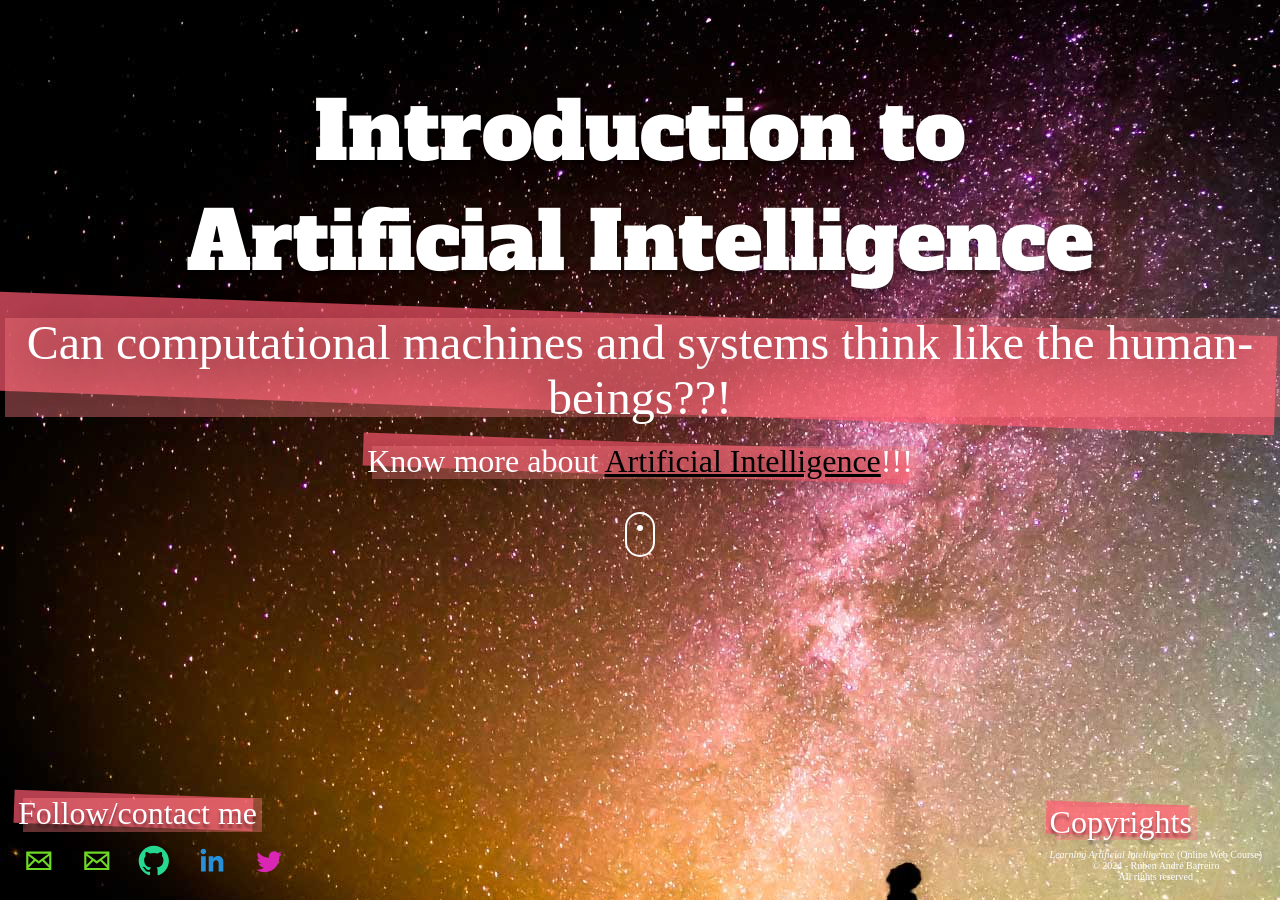
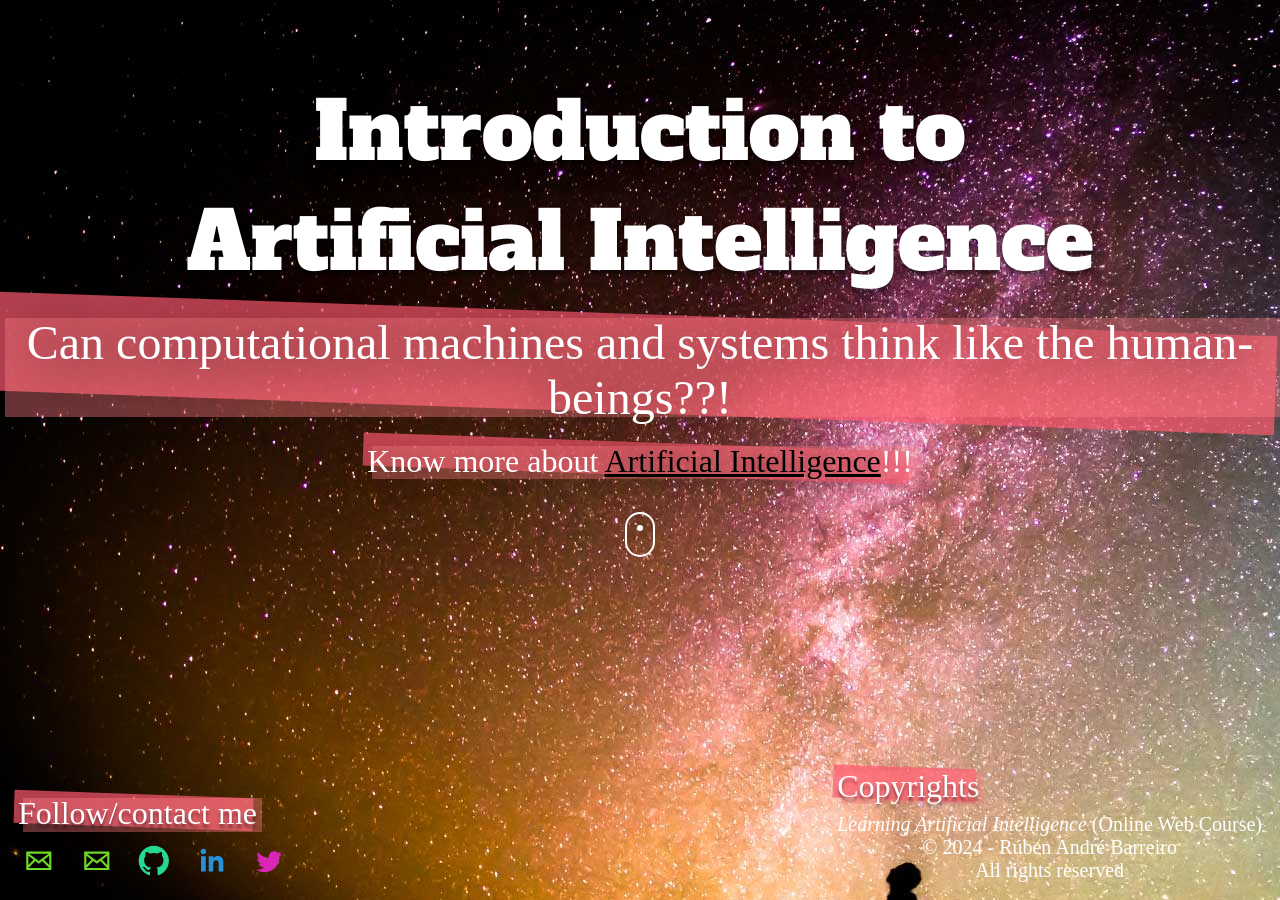
Before and after one commit to learning-artificial-intelligence/learning-artificial-intelligence.github.io, a Jekyll site: the page built from index.html, in a window 1280 px wide. Built offline with Jekyll 4.4.1, drawn with Linux system fonts in a browser that asks for light colours; nearby versions of some CDN libraries; some web fonts are replaced.

Commit message:
Some minor changes added
Some minor changes added

```diff
--- a/assets/css/custom/examples copia.css
+++ b/assets/css/custom/examples copia.css
@@ -301,7 +301,7 @@ p{
 
 .copyrights-paragraph {
   display: block;
-  font-size: 10px;
+  font-size: 20px;
   color: white;
   list-style: none;
   margin: 0;
@@ -311,7 +311,7 @@ p{
 .copyrights-paragraph p {
   margin: 5px;
   margin: 0.5rem;
-  font-size: 10px;
+  font-size: 20px;
 }
 .icon-1:hover, .icon-2:hover, .icon-3:hover, .icon-4:hover, .icon-5:hover, .icon-6:hover, .icon-7:hover, .icon-8:hover, .icon-9:hover, .icon-10:hover, .icon-11:hover, .icon-12:hover, .icon-13:hover, .icon-14:hover, .icon-15:hover, .icon-16:hover, .icon-17:hover, .icon-18:hover, .icon-19:hover, .icon-20:hover, .icon-21:hover, .icon-22:hover, .icon-23:hover, .icon-24:hover, .icon-25:hover, .icon-26:hover, .icon-27:hover, .icon-28:hover, .icon-29:hover, .icon-30:hover {
   border-radius: 100%;
--- a/assets/css/custom/examples.css
+++ b/assets/css/custom/examples.css
@@ -108,7 +108,7 @@ p{
 
 .copyrights-paragraph {
   display: block;
-  font-size: 10px;
+  font-size: 20px;
   color: white;
   list-style: none;
   margin: 0;
@@ -118,7 +118,7 @@ p{
 .copyrights-paragraph p {
   margin: 5px;
   margin: 0.5rem;
-  font-size: 10px;
+  font-size: 20px;
 }
 
 
--- a/assets/css/custom/examples_backup_5_3_17.css
+++ b/assets/css/custom/examples_backup_5_3_17.css
@@ -301,7 +301,7 @@ p{
 
 .copyrights-paragraph {
   display: block;
-  font-size: 10px;
+  font-size: 20px;
   color: white;
   list-style: none;
   margin: 0;
@@ -311,7 +311,7 @@ p{
 .copyrights-paragraph p {
   margin: 5px;
   margin: 0.5rem;
-  font-size: 10px;
+  font-size: 20px;
 }
 
 .icon-1:hover, .icon-2:hover, .icon-3:hover, .icon-4:hover, .icon-5:hover, .icon-6:hover, .icon-7:hover, .icon-8:hover, .icon-9:hover, .icon-10:hover, .icon-11:hover, .icon-12:hover, .icon-13:hover, .icon-14:hover, .icon-15:hover, .icon-16:hover, .icon-17:hover, .icon-18:hover, .icon-19:hover, .icon-20:hover, .icon-21:hover, .icon-22:hover, .icon-23:hover, .icon-24:hover, .icon-25:hover, .icon-26:hover, .icon-27:hover, .icon-28:hover, .icon-29:hover, .icon-30:hover {
```
